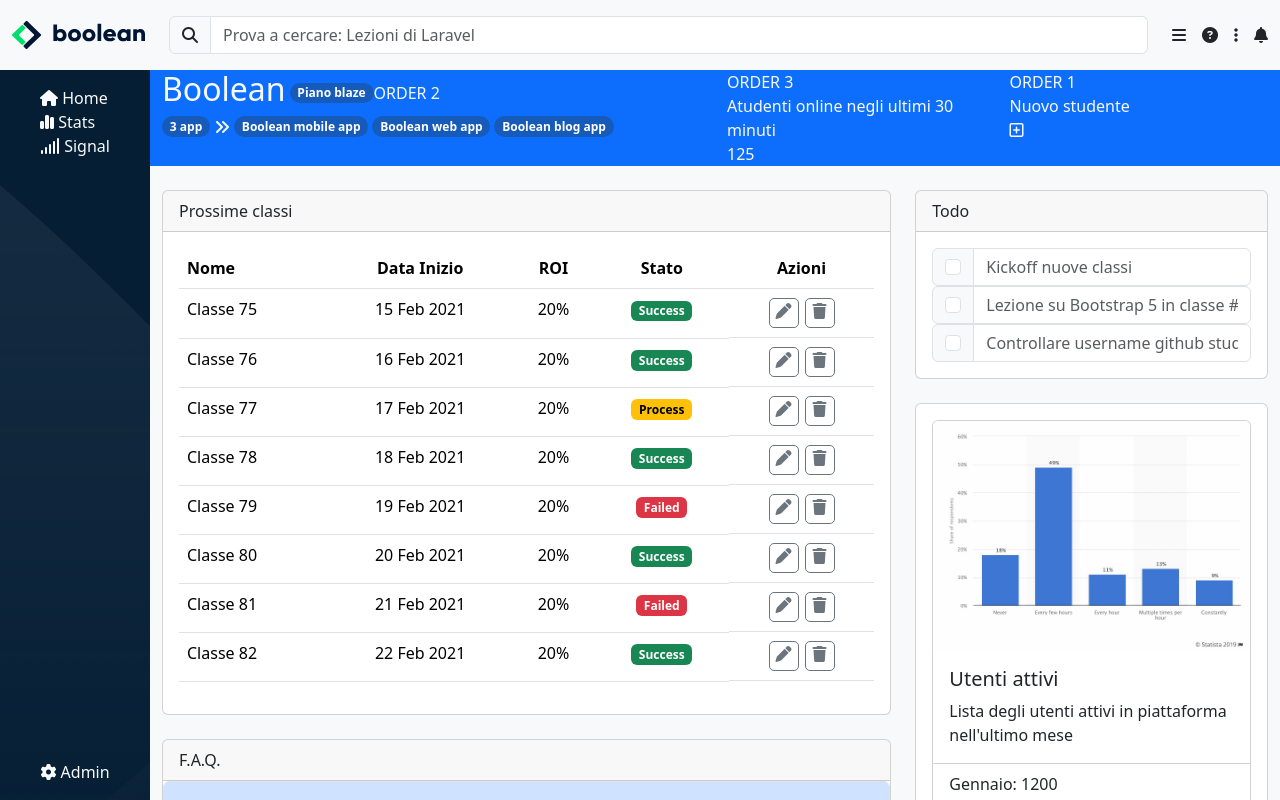
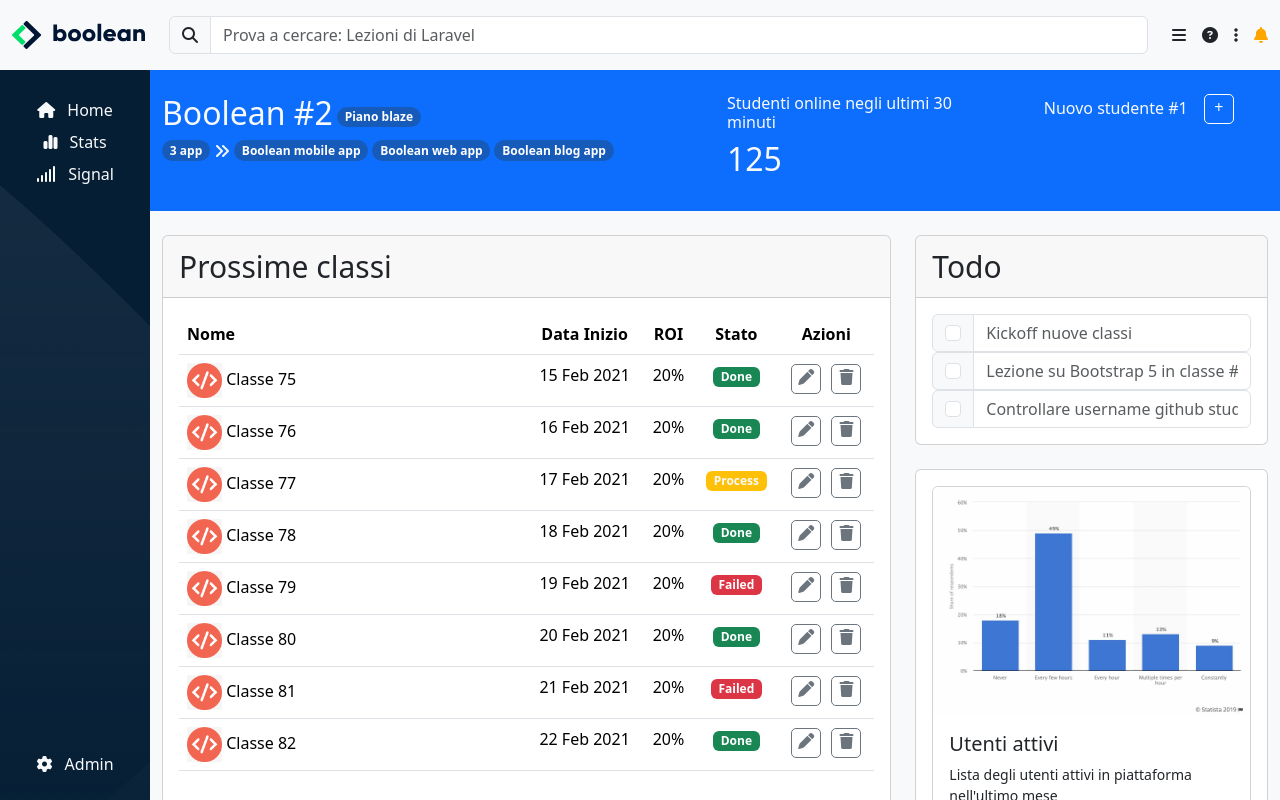
Before and after one commit to ClaudioPerrone/html-css-bootstrap-dashboard, a plain HTML site: page index.html in a window 1280 px wide. Drawn offline with nearby package versions, Linux system fonts and the light colour scheme.

Commit message:
Feat: added the blue section

```diff
--- a/index.html
+++ b/index.html
@@ -27,41 +27,40 @@
                 <i class="fa-solid fa-bars"></i>
                 <i class="fa-solid fa-circle-question"></i>
                 <i class="fa-solid fa-ellipsis-vertical"></i>
-                <i class="fa-solid fa-bell"></i>
+                <i class="fa-solid fa-bell ms-clr-orange"></i>
             </div>
         </div>
     </header>
 <div class="ms-page-container d-flex">
     <aside class="text-light ms-bg-darkblue">
-        <div class="container-fluid d-flex flex-column align-items-center justify-content-between ms-h-100 py-3">
-            <ul class="">
-                <li>
+        <div class="container d-flex flex-column align-items-center justify-content-between h-100 py-4">
+            <ul class="text-center d-flex flex-column justify-content-between">
+                <li class="py-1">
                     <i class="fa-solid fa-house"></i>
-                    <span>Home</span>
+                    <span class="ps-2">Home</span>
                 </li>
-                <li>
+                <li class="py-1">
                     <i class="fa-solid fa-chart-simple"></i>
-                    <span>Stats</span>
+                    <span class="ps-2">Stats</span>
                 </li>
-                <li>
+                <li class="py-1">
                     <i class="fa-solid fa-signal"></i>
-                    <span>Signal</span>
+                    <span class="ps-2">Signal</span>
                 </li>
             </ul>
-            <div>
+            <div class="text-center">
                 <i class="fa-solid fa-gear"></i>
-                <span>Admin</span>
+                <span class="ps-2">Admin</span>
             </div>
         </div>
     </aside>
     <main>
         <section class="container-fluid bg-primary">
-            <div class="row text-light">
+            <div class="row text-light py-4">
                 <div class="col-6">
                     <div class="d-flex align-items-center">
-                        <h2 class="d-inline me-1">Boolean</h2>
-                        <span class="badge rounded-pill ms-bg-blue">Piano blaze</span>
-                        ORDER 2
+                        <h2>Boolean #2</h2>
+                        <span class="badge rounded-pill ms-bg-blue ms-1">Piano blaze</span>
                     </div>
                     <div class="d-flex align-items-center">
                         <span class="badge rounded-pill ms-bg-blue me-1">3 app</span>
@@ -72,21 +71,19 @@
                     </div>
                 </div>
                 <div class="col-3">
-                    ORDER 3
-                    <div>
-                        Atudenti online negli ultimi 30 minuti
+                    <div class="d-flex justify-content-cente">
+                        <h6>Studenti online negli ultimi 30 minuti</h6>
                     </div>
-                    <div>
-                        125
+                    <div class="d-flex">
+                        <h2>125</h2>
                     </div>
                 </div>
                 <div class="col-3">
-                    ORDER 1
-                    <div>
-                        Nuovo studente
-                    </div>
-                    <div>
-                        <i class="fa-regular fa-square-plus"></i>
+                    <div class="d-flex align-items-center justify-content-center">
+                        <h6>Nuovo studente #1</h6>
+                        <div class="square ms-3 mb-2">
+                            <div class="plus text-center">+</div>
+                        </div>
                     </div>
                 </div>
             </div>
@@ -94,8 +91,8 @@
         <section class="container-fluid bg-light">
             <div class="row">
                 <div class="col-8">
-                    <section>
-                        <div class="card my-4"> <!-- Prossime classi -->
+                    <section> <!-- Prossime classi -->
+                        <div class="card my-4">
                             <div class="card-header">
                                 Prossime classi
                             </div>
@@ -103,7 +100,7 @@
                                 <table class="table">
                                     <thead>
                                         <tr>
-                                            <th scope="col">Nome</th>
+                                            <th scope="col" class="w-50">Nome</th>
                                             <th scope="col">Data Inizio</th>
                                             <th scope="col">ROI</th>
                                             <th scope="col">Stato</th>
@@ -112,11 +109,14 @@
                                     </thead>
                                     <tbody>
                                         <tr>
-                                            <td>Classe 75</td>
+                                            <td>
+                                                <img class="ms-w-35-px" src="./img/class-avatar.jpg" alt="">
+                                                Classe 75
+                                            </td>
                                             <td>15 Feb 2021</td>
                                             <td>20%</td>
-                                            <td><span class="badge text-bg-success">Success</span></td>
-                                            <td class="d-flex justify-content-center">
+                                            <td><span class="badge text-bg-success">Done</span></td>
+                                            <td>
                                                 <button type="button" class="btn me-1 p-0 ms-clr-grey">
                                                     <div class="action">
                                                         <i class="fa-solid fa-pen action-item"></i>
@@ -130,11 +130,14 @@
                                             </td>
                                         </tr>
                                         <tr>
-                                            <td>Classe 76</td>
+                                            <td>
+                                                <img class="ms-w-35-px" src="./img/class-avatar.jpg" alt="">
+                                                Classe 76
+                                            </td>
                                             <td>16 Feb 2021</td>
                                             <td>20%</td>
-                                            <td><span class="badge text-bg-success">Success</span></td>
-                                            <td class="d-flex justify-content-center">
+                                            <td><span class="badge text-bg-success">Done</span></td>
+                                            <td>
                                                 <button type="button" class="btn me-1 p-0 ms-clr-grey">
                                                     <div class="action">
                                                         <i class="fa-solid fa-pen action-item"></i>
@@ -148,11 +151,14 @@
                                             </td>
                                         </tr>
                                         <tr>
-                                            <td>Classe 77</td>
+                                            <td>
+                                                <img class="ms-w-35-px" src="./img/class-avatar.jpg" alt="">
+                                                Classe 77
+                                            </td>
                                             <td>17 Feb 2021</td>
                                             <td>20%</td>
-                                            <td><span class="badge text-bg-warning">Process</span></td>
-                                            <td class="d-flex justify-content-center">
+                                            <td><span class="badge text-bg-warning text-light">Process</span></td>
+                                            <td>
                                                 <button type="button" class="btn me-1 p-0 ms-clr-grey">
                                                     <div class="action">
                                                         <i class="fa-solid fa-pen action-item"></i>
@@ -166,11 +172,14 @@
                                             </td>
                                         </tr>
                                         <tr>
-                                            <td>Classe 78</td>
+                                            <td>
+                                                <img class="ms-w-35-px" src="./img/class-avatar.jpg" alt="">
+                                                Classe 78
+                                            </td>
                                             <td>18 Feb 2021</td>
                                             <td>20%</td>
-                                            <td><span class="badge text-bg-success">Success</span></td>
-                                            <td class="d-flex justify-content-center">
+                                            <td><span class="badge text-bg-success">Done</span></td>
+                                            <td>
                                                 <button type="button" class="btn me-1 p-0 ms-clr-grey">
                                                     <div class="action">
                                                         <i class="fa-solid fa-pen action-item"></i>
@@ -184,11 +193,14 @@
                                             </td>
                                         </tr>
                                         <tr>
-                                            <td>Classe 79</td>
+                                            <td>
+                                                <img class="ms-w-35-px" src="./img/class-avatar.jpg" alt="">
+                                                Classe 79
+                                            </td>
                                             <td>19 Feb 2021</td>
                                             <td>20%</td>
                                             <td><span class="badge text-bg-danger">Failed</span></td>
-                                            <td class="d-flex justify-content-center">
+                                            <td>
                                                 <button type="button" class="btn me-1 p-0 ms-clr-grey">
                                                     <div class="action">
                                                         <i class="fa-solid fa-pen action-item"></i>
@@ -202,11 +214,14 @@
                                             </td>
                                         </tr>
                                         <tr>
-                                            <td>Classe 80</td>
+                                            <td>
+                                                <img class="ms-w-35-px" src="./img/class-avatar.jpg" alt="">
+                                                Classe 80
+                                            </td>
                                             <td>20 Feb 2021</td>
                                             <td>20%</td>
-                                            <td><span class="badge text-bg-success">Success</span></td>
-                                            <td class="d-flex justify-content-center">
+                                            <td><span class="badge text-bg-success">Done</span></td>
+                                            <td>
                                                 <button type="button" class="btn me-1 p-0 ms-clr-grey">
                                                     <div class="action">
                                                         <i class="fa-solid fa-pen action-item"></i>
@@ -220,11 +235,14 @@
                                             </td>
                                         </tr>
                                         <tr>
-                                            <td>Classe 81</td>
+                                            <td>
+                                                <img class="ms-w-35-px" src="./img/class-avatar.jpg" alt="">
+                                                Classe 81
+                                            </td>
                                             <td>21 Feb 2021</td>
                                             <td>20%</td>
                                             <td><span class="badge text-bg-danger">Failed</span></td>
-                                            <td class="d-flex justify-content-center">
+                                            <td>
                                                 <button type="button" class="btn me-1 p-0 ms-clr-grey">
                                                     <div class="action">
                                                         <i class="fa-solid fa-pen action-item"></i>
@@ -238,11 +256,14 @@
                                             </td>
                                         </tr>
                                         <tr>
-                                            <td>Classe 82</td>
+                                            <td>
+                                                <img class="ms-w-35-px" src="./img/class-avatar.jpg" alt="">
+                                                Classe 82
+                                            </td>
                                             <td>22 Feb 2021</td>
                                             <td>20%</td>
-                                            <td><span class="badge text-bg-success">Success</span></td>
-                                            <td class="d-flex justify-content-center">
+                                            <td><span class="badge text-bg-success">Done</span></td>
+                                            <td>
                                                 <button type="button" class="btn me-1 p-0 ms-clr-grey">
                                                     <div class="action">
                                                         <i class="fa-solid fa-pen action-item"></i>
@@ -260,8 +281,8 @@
                             </div>
                         </div>
                     </section>
-                    <section>
-                        <div class="card my-4"> <!-- F.A.Q. -->
+                    <section> <!-- F.A.Q. -->
+                        <div class="card my-4">
                             <div class="card-header">
                                 F.A.Q.
                             </div>
@@ -307,8 +328,8 @@
                     </section>
                 </div>
                 <div class="col-4">
-                    <section>
-                        <div class="card my-4"> <!-- Todo -->
+                    <section> <!-- Todo -->
+                        <div class="card my-4">
                             <div class="card-header">
                                 Todo
                             </div>
@@ -334,9 +355,9 @@
                             </ul>
                         </div>
                     </section>
-                    <section>
-                        <div class="card my-4 p-3">  <!-- Utenti attivi -->
-                            <div class="card">
+                    <section> <!-- Utenti attivi -->
+                        <div class="card my-4 p-3">
+                            <div class="card ms-fs">
                                 <img src="img/stats.jpeg" class="card-img-top" alt="...">
                                 <div class="card-body">
                                   <h5 class="card-title">Utenti attivi</h5>
--- a/style.css
+++ b/style.css
@@ -8,9 +8,9 @@ ul
     list-style-type: none;
     padding-left: 0;
 }
-.ms-h-100
+.ms-w-35-px
 {
-    height: 100%;
+    max-width: 35px;
 }
 td:not(:first-child), th:not(:first-child)
 {
@@ -23,6 +23,21 @@ td:not(:first-child), th:not(:first-child)
     border: 1px solid #6c757d;
     line-height: 25px;
     border-radius: 5px;
+}
+.square
+{
+    width: 30px;
+    height: 30px;
+    border: 1px solid white;
+    border-radius: 5px;
+}
+.card-header
+{
+    font-size: 30px;
+}
+.ms-fs
+{
+    font-size: 14px;
 }
 /*-----------------------
 
@@ -40,6 +55,10 @@ td:not(:first-child), th:not(:first-child)
 .ms-clr-grey
 {
     color: #6c757d;
+}
+.ms-clr-orange
+{
+    color: orange;
 }
 /*-----------------------
 
```
